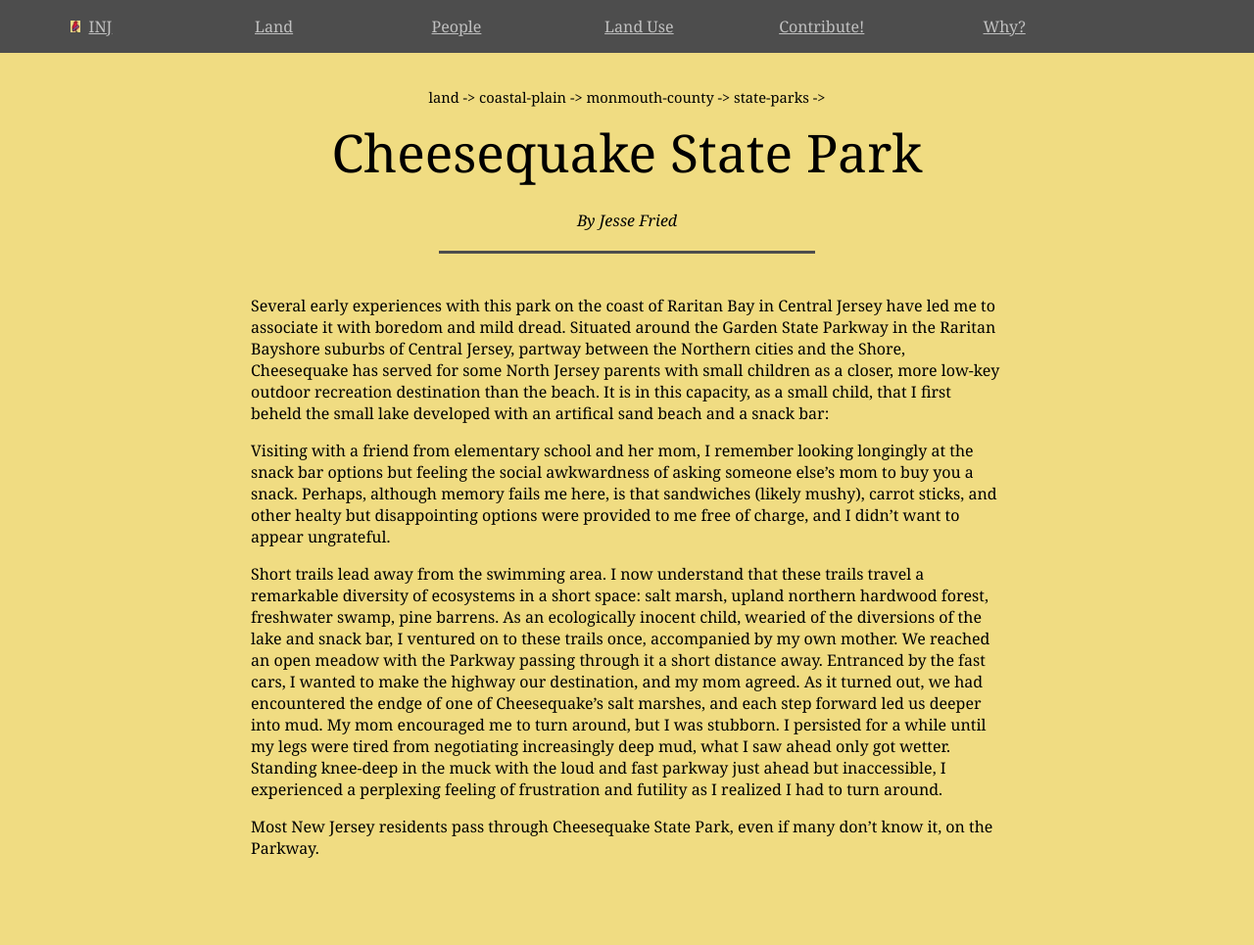
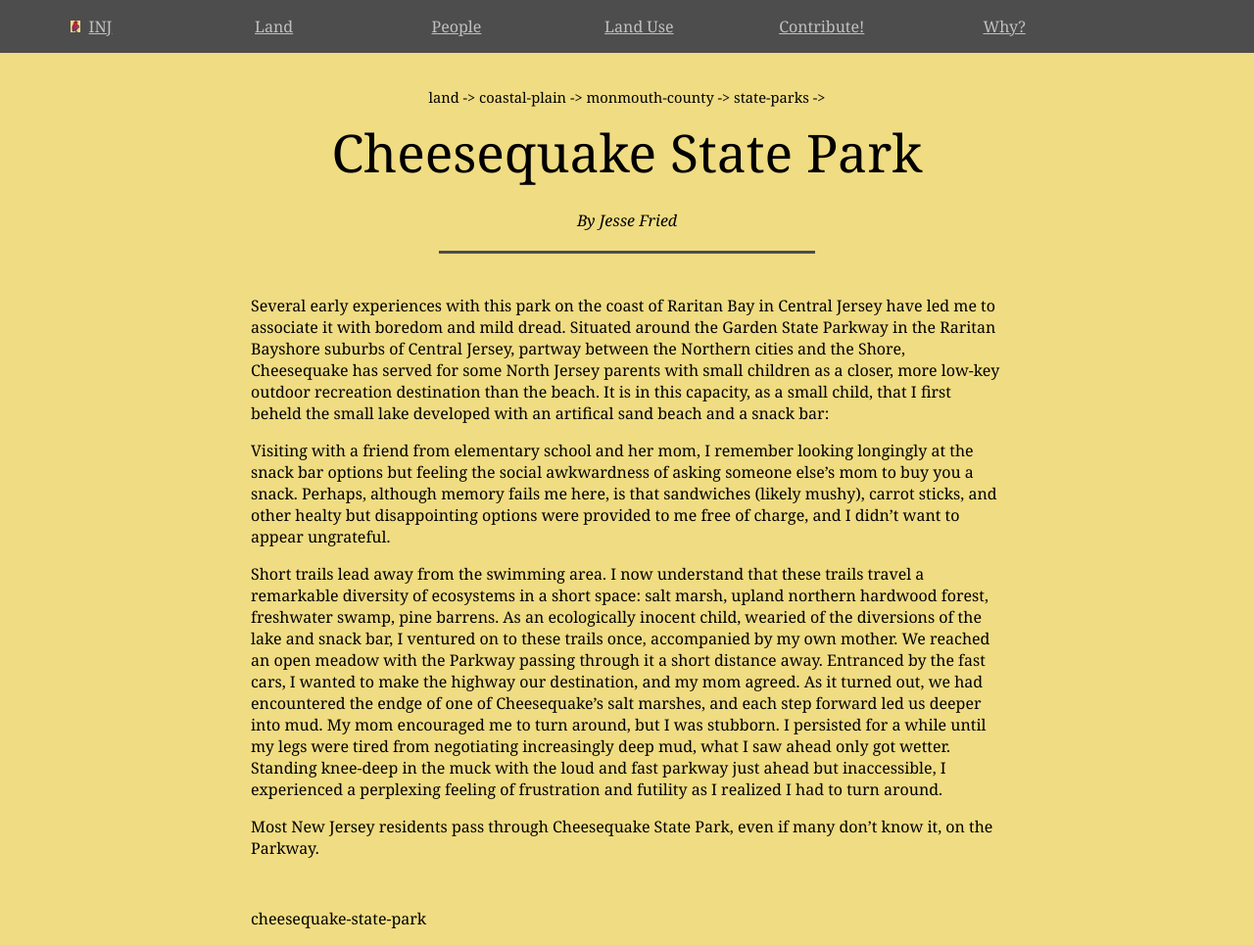
Before and after one commit to jonfried/oakafee.github.io, a Jekyll site: the page built from _posts/2016-09-13-cheesequake-state-park.md, in a window 1280 px wide. Shown: the whole page at 98% size. Built offline with Jekyll 4.4.1, drawn with Linux system fonts in a browser that asks for light colours; before the commit the page ends 927 px from its top, so only the background shows below that.

Commit message:
Update 2016-09-13-cheesequake-state-park.md

```diff
--- a/_posts/2016-09-13-cheesequake-state-park.md
+++ b/_posts/2016-09-13-cheesequake-state-park.md
@@ -7,6 +7,7 @@ categories:
   - coastal-plain
   - monmouth-county
   - state-parks
+tags: cheesequake-state-park
 ---
 
 Several early experiences with this park on the coast of Raritan Bay in Central Jersey have led me to associate it with boredom and mild dread. Situated around the Garden State Parkway in the Raritan Bayshore suburbs of Central Jersey, partway between the Northern cities and the Shore, Cheesequake has served for some North Jersey parents with small children as a closer, more low-key outdoor recreation destination than the beach. It is in this capacity, as a small child, that I first beheld the small lake developed with an artifical sand beach and a snack bar:
```
